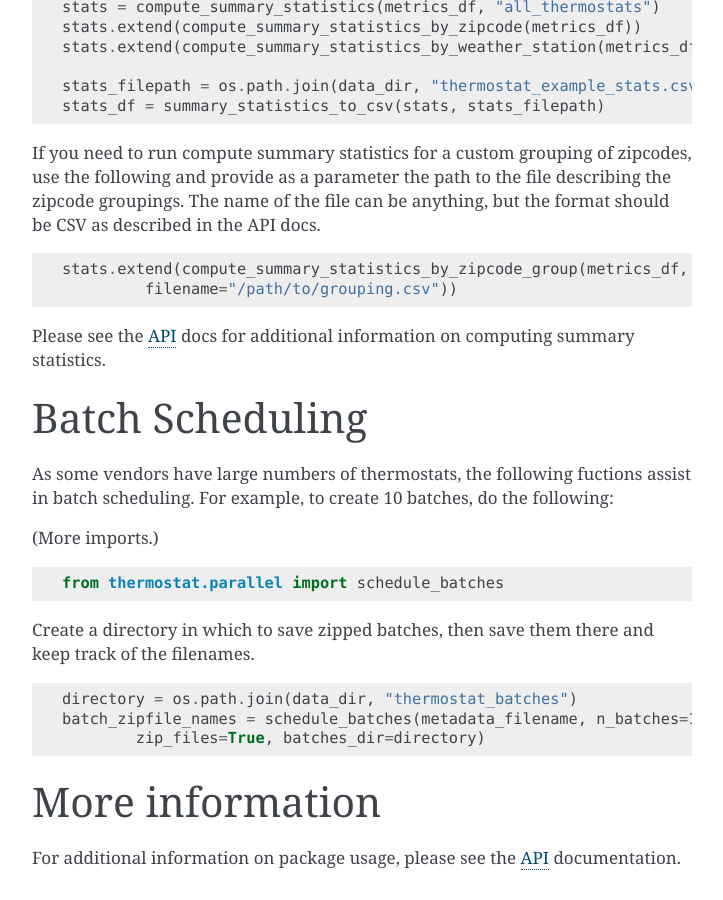
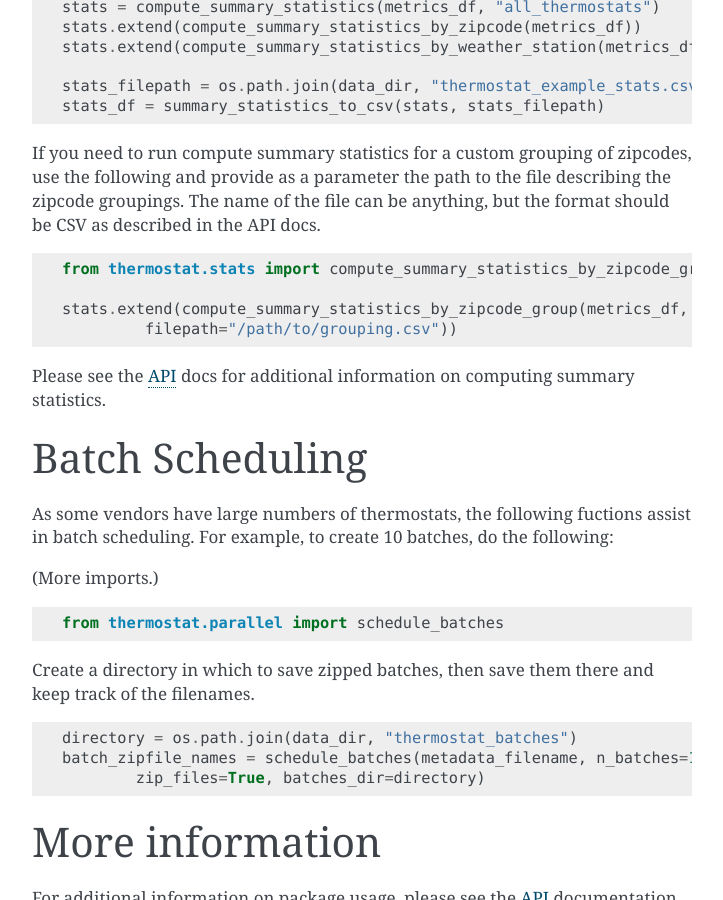
Before and after one commit to EPAENERGYSTAR/epathermostat, a Sphinx documentation site: the page built from docs/tutorial.rst, in a window 1280 px wide and 900 px high, scrolled down 2101 px. Shown: the whole window, without its empty margins (388-1111 px from the left). Built offline with Sphinx 7.4.7, drawn with Linux system fonts in a browser that asks for light colours.

Commit message:
Fix zipcode grouping tutorial

```diff
--- a/docs/tutorial.rst
+++ b/docs/tutorial.rst
@@ -125,8 +125,10 @@ but the format should be CSV as described in the API docs.
 
 .. code-block:: python
 
+    from thermostat.stats import compute_summary_statistics_by_zipcode_group
+
     stats.extend(compute_summary_statistics_by_zipcode_group(metrics_df,
-             filename="/path/to/grouping.csv"))
+             filepath="/path/to/grouping.csv"))
 
 Please see the :ref:`thermostat-api` docs for additional information
 on computing summary statistics.
```
